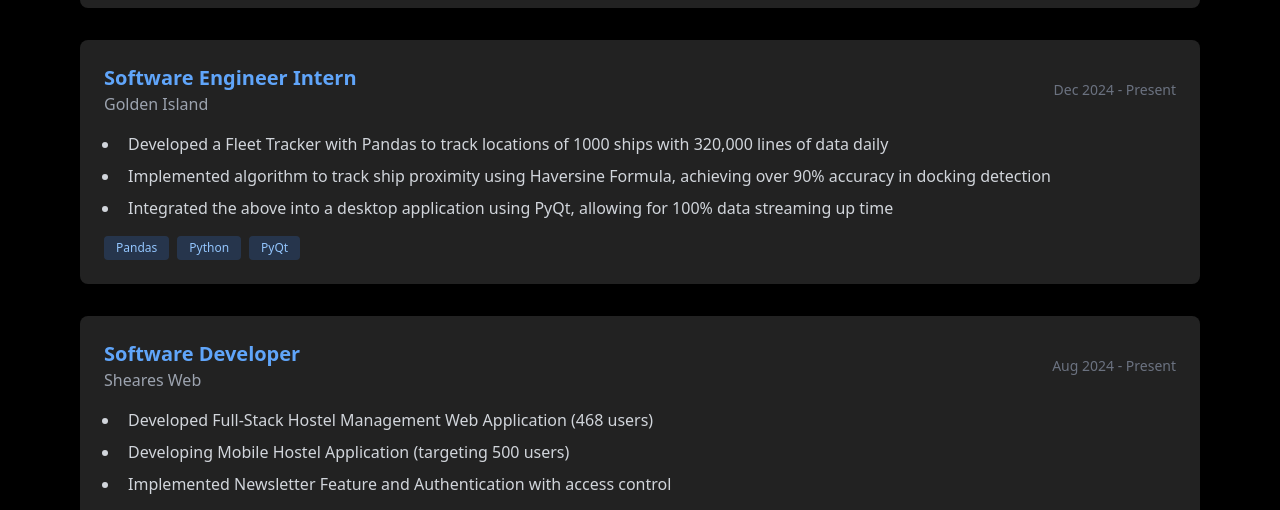
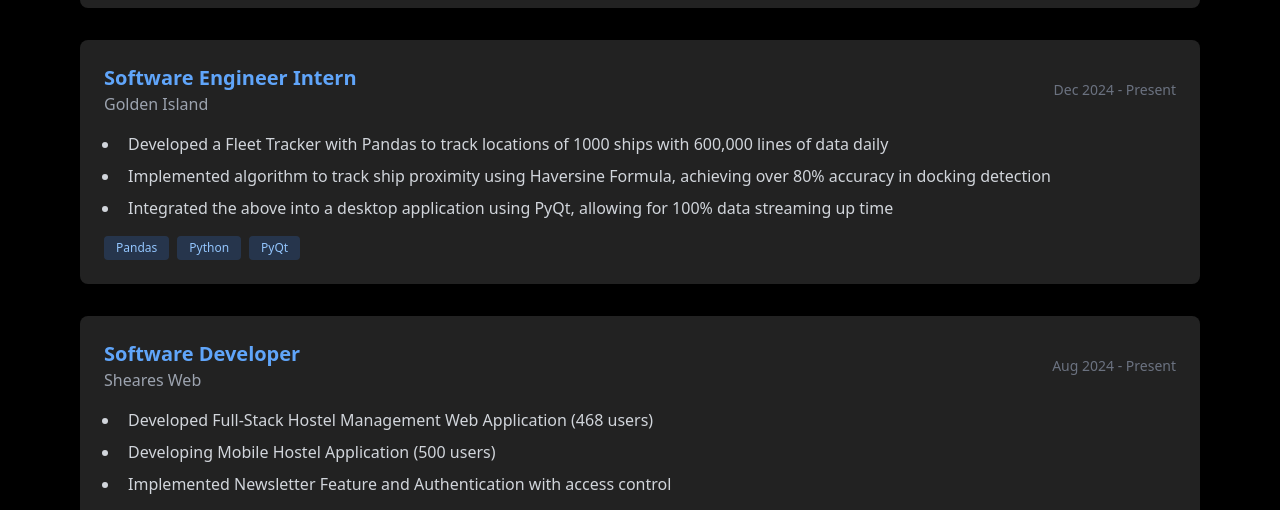
Before and after one commit to darrny/DarrnyPortfolio, a React (Vite) app: page / in a window 1280 px wide. Shown: the part 1636-2146 px from the top of the page. Built offline with nearby package versions, Linux system fonts and the light colour scheme.

Commit message:
updated role description

```diff
--- a/src/components/Portfolio.jsx
+++ b/src/components/Portfolio.jsx
@@ -338,8 +338,8 @@
                                 company: "Golden Island",
                                 period: "Dec 2024 - Present",
                                 description: [
-                                    "Developed a Fleet Tracker with Pandas to track locations of 1000 ships with 320,000 lines of data daily",
-                                    "Implemented algorithm to track ship proximity using Haversine Formula, achieving over 90% accuracy in docking detection",
+                                    "Developed a Fleet Tracker with Pandas to track locations of 1000 ships with 600,000 lines of data daily",
+                                    "Implemented algorithm to track ship proximity using Haversine Formula, achieving over 80% accuracy in docking detection",
                                     "Integrated the above into a desktop application using PyQt, allowing for 100% data streaming up time"
                                 ],
                                 tech: "Pandas, Python, PyQt"
@@ -350,7 +350,7 @@
                                 period: "Aug 2024 - Present",
                                 description: [
                                     "Developed Full-Stack Hostel Management Web Application (468 users)",
-                                    "Developing Mobile Hostel Application (targeting 500 users)",
+                                    "Developing Mobile Hostel Application (500 users)",
                                     "Implemented Newsletter Feature and Authentication with access control"
                                 ],
                                 tech: "React, Firebase, React Native, Tailwind CSS"
```
